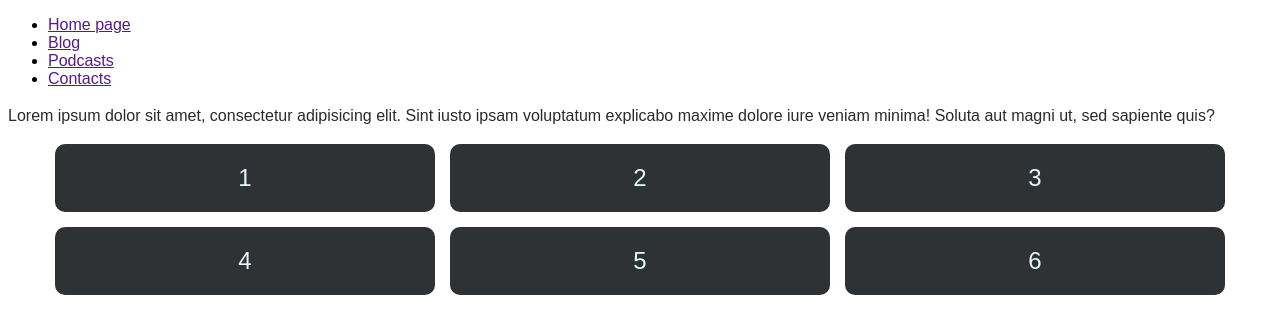
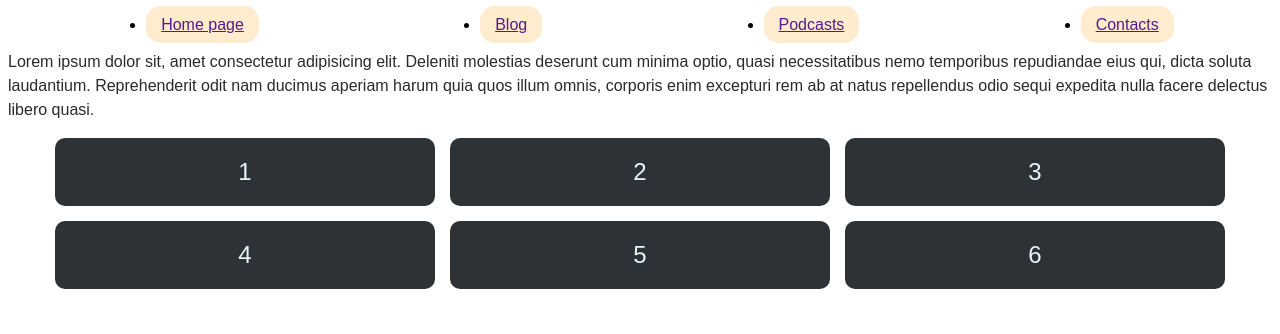
Before and after one commit to DarkEnjex/simulator-with-commands, a plain HTML site: page index.html in a window 1280 px wide. Drawn offline with Linux system fonts and the light colour scheme; a script that the page names is missing.

Commit message:
fix html & css

```diff
--- a/css/stylesheet.css
+++ b/css/stylesheet.css
@@ -5,6 +5,24 @@
 body {
     /* background-color: #fff; */
     font-family: sans-serif;
+}
+
+.menu {
+    display: flex;
+    gap: 25px;
+    justify-content: space-around;
+    flex-direction: column;
+}
+
+.link {
+    padding: 10px 15px;
+    border-radius: 15px;
+    background-color: blanchedalmond;
+}
+
+.link:hover,
+.link:focus {
+    background-color: rgb(204, 155, 91);
 }
 
 .text {
@@ -19,8 +37,11 @@ body {
     flex-direction: column;
     gap: 5px;
     max-width: 1170px;
-    min-width: 320px;
+    /* min-width: 320px; */
     margin: 0 auto;
+    display: flex;
+    /* align-items: center; */
+
 }
 
 .element {
@@ -37,7 +58,11 @@ body {
     background-color: rgb(68, 82, 96);
 }
 
-@media (min-width: 768px) {
+@media screen and (min-width: 768px) {
+    .menu {
+        flex-direction: row;
+    }
+
     .container {
         flex-direction: row;
         flex-wrap: wrap;
@@ -45,7 +70,7 @@ body {
     }
 
     .element {
-        flex-basis: calc((100% - 10) / 2);
+        flex-basis: calc((100% - 10px) / 2);
     }
 }
 
--- a/index.html
+++ b/index.html
@@ -19,9 +19,10 @@
         </ul>
     </header>
     <main>
-        <p class="text">Lorem ipsum dolor sit amet, consectetur adipisicing elit. Sint iusto ipsam voluptatum explicabo
-            maxime dolore
-            iure veniam minima! Soluta aut magni ut, sed sapiente quis?</p>
+        <p class="text">Lorem ipsum dolor sit, amet consectetur adipisicing elit. Deleniti molestias deserunt cum minima
+            optio, quasi necessitatibus nemo temporibus repudiandae eius qui, dicta soluta laudantium. Reprehenderit
+            odit nam ducimus aperiam harum quia quos illum omnis, corporis enim excepturi rem ab at natus repellendus
+            odio sequi expedita nulla facere delectus libero quasi.</p>
         <div class="container">
             <div class="element">1</div>
             <div class="element">2</div>
--- /dev/null
+++ b/main.js
@@ -0,0 +1,11 @@
+const objC = { c: "objC prop" };
+
+const objB = Object.create(objC);
+objB.b = "objB prop";
+
+const objA = Object.create(objB);
+objA.a = "objA prop";
+
+console.log(objA); // { a: "objA prop", [[Prototype]]: objB }
+console.log(objB); // { b: "objB prop", [[Prototype]]: objC }
+console.log(objC); // { c: "objC prop", [[Prototype]]: Object }
```
